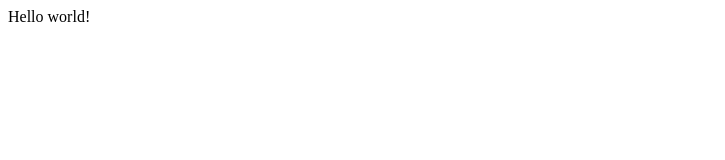
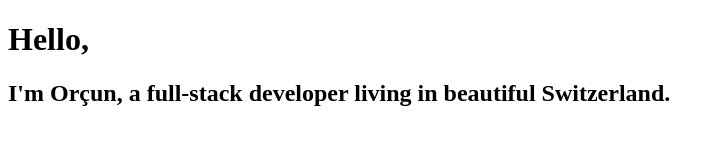
Before and after one commit to WaveRider52/gatsby-starter, a Gatsby site: page / in a window 1280 px wide. Shown: the whole page, without its empty margins (0-725 px from the left). Built offline with nearby package versions, Linux system fonts and the light colour scheme; Gatsby itself is replaced by a stand-in of ours.

Commit message:
add created pages

```diff
--- a/src/pages/index.js
+++ b/src/pages/index.js
@@ -1,5 +1,12 @@
-import React from "react"
+import React from 'react'
 
-export default function Home() {
-  return <div>Hello world!</div>
+const IndexPage = () => {
+  return (
+    <div>
+      <h1>Hello,</h1>
+      <h2>I'm Orçun, a full-stack developer living in beautiful Switzerland.</h2>
+    </div>
+  )
 }
+
+export default IndexPage
```
Also changed, not shown: src/pages/about.js (added, +12 -0 lines), src/pages/blog.js (added, +12 -0 lines), src/pages/contact.js (added, +12 -0 lines), README.md.
